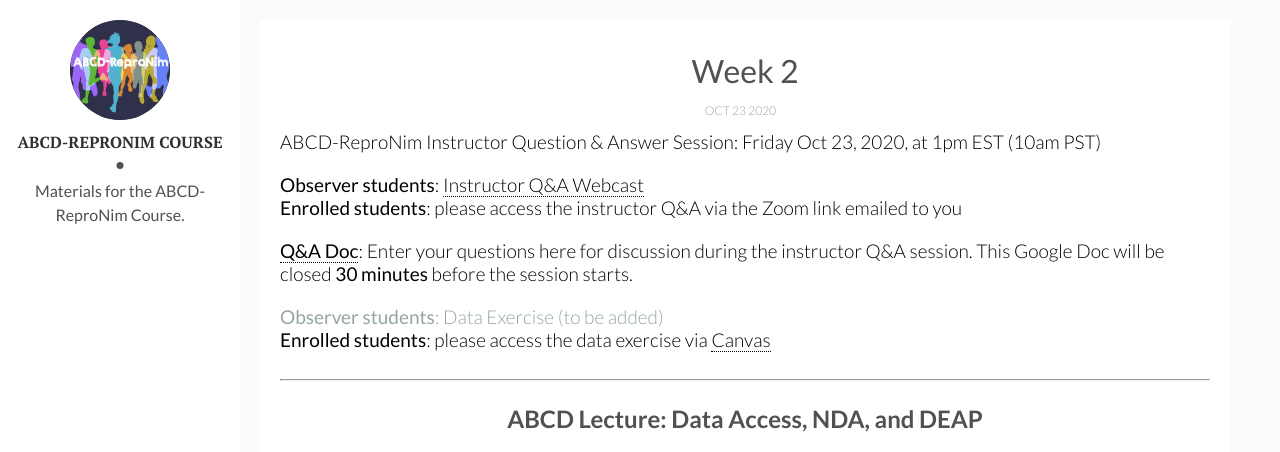
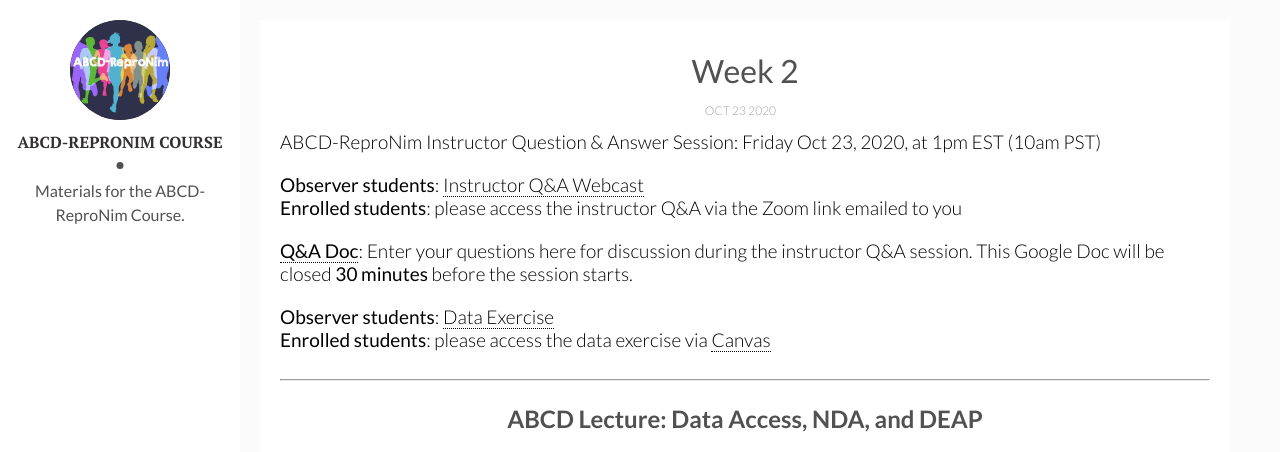
Before and after one commit to ABCD-ReproNim/materials, a Jekyll site: the page built from _posts/2020-10-23-week-2.md, in a window 1280 px wide and 900 px high, cut to the strip 0-452 px from the top of the window. Built offline with Jekyll 4.4.1, drawn with Linux system fonts in a browser that asks for light colours; part of the change alters nothing that is shown.

```diff
--- a/_posts/2020-10-23-week-2.md
+++ b/_posts/2020-10-23-week-2.md
@@ -18,5 +18,5 @@ repronim_reading_links: ["https://swcarpentry.github.io/shell-novice/01-intro/in
 repronim_reading_names: ["Introducing shell (part 1)", "Software Carpentry on Unix: Read at least one section of parts 2 - 7", "A git parable"]
 
 qa_doc: https://docs.google.com/document/d/1VcCpNbyph5tLGRVspWtLPVsogz2UMbje2f5745wWKus/edit?usp=sharing
-exercises:
+exercises: https://forms.gle/K68rcQewgRmXdyBU9
 ---
```
